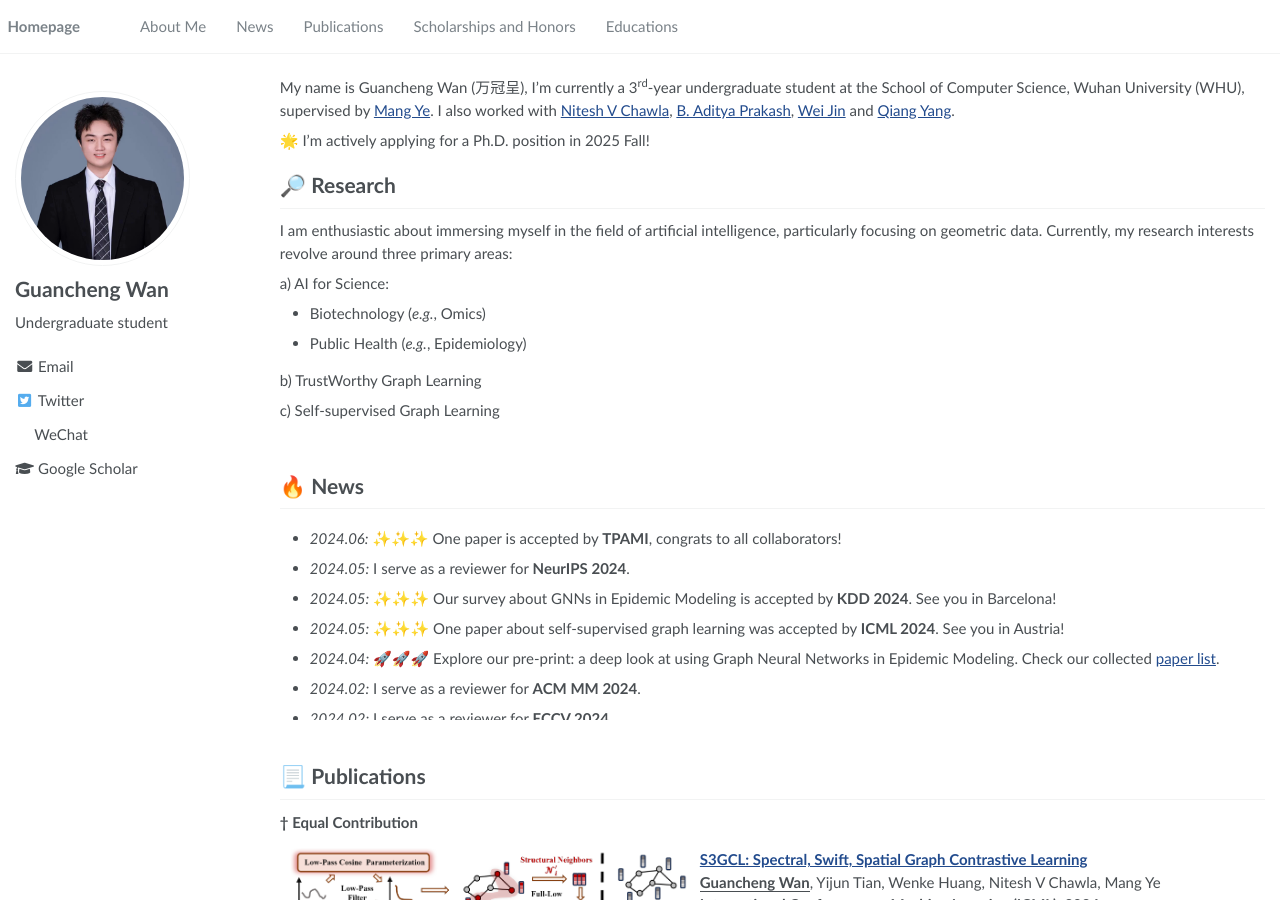
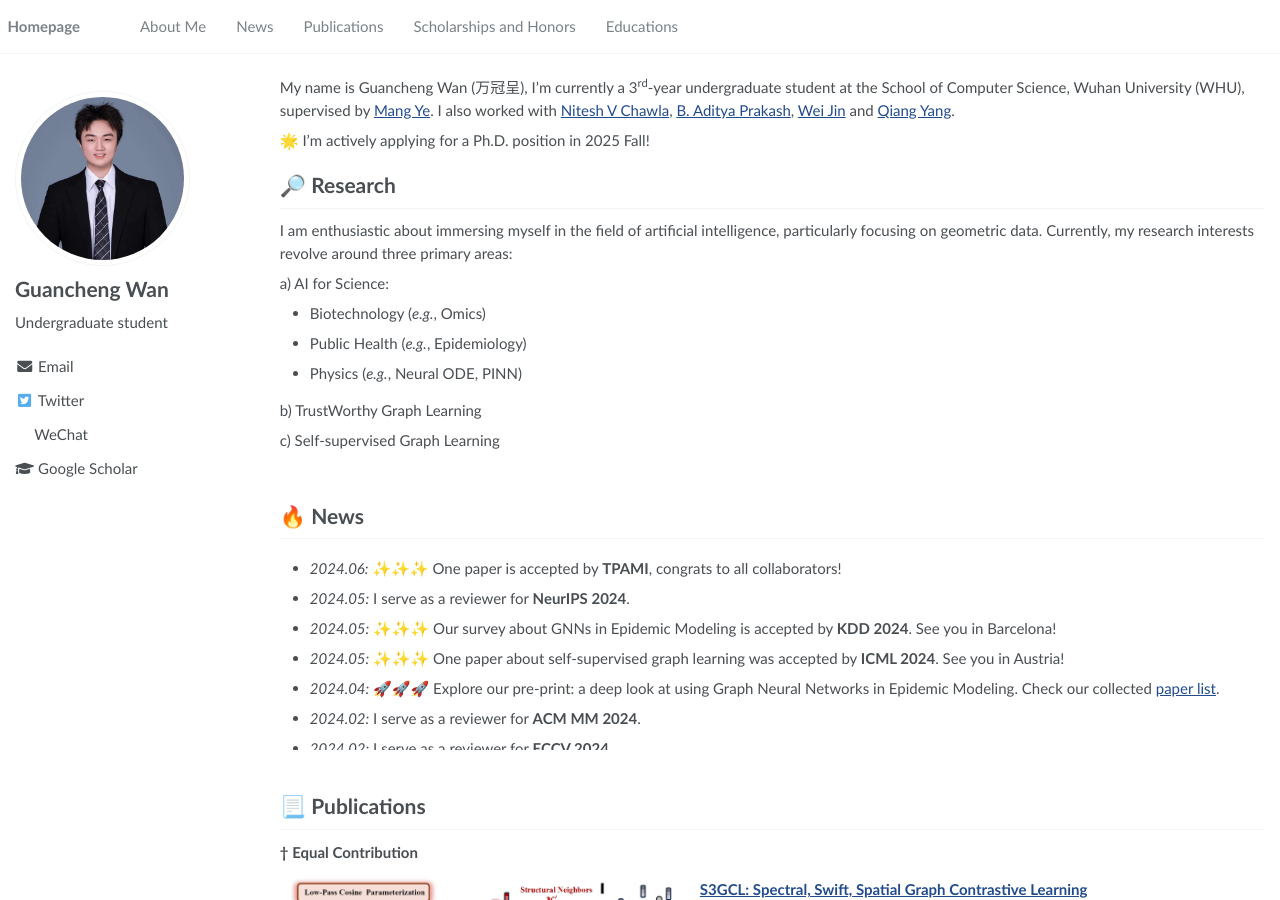
Before and after one commit to SuHui03/guanchengWan.github.io, a Jekyll site: the page built from _pages/about.md, in a window 1280 px wide and 900 px high. Built offline with Jekyll 4.4.1, drawn with Linux system fonts in a browser that asks for light colours.

Commit message:
Update about.md

```diff
--- a/_pages/about.md
+++ b/_pages/about.md
@@ -37,6 +37,8 @@ a) AI for Science:
 - Biotechnology (*e.g.*, Omics)
 
 - Public Health (*e.g.*, Epidemiology)
+
+- Physics (*e.g.*, Neural ODE, PINN)
 
 b) TrustWorthy Graph Learning
 
```
